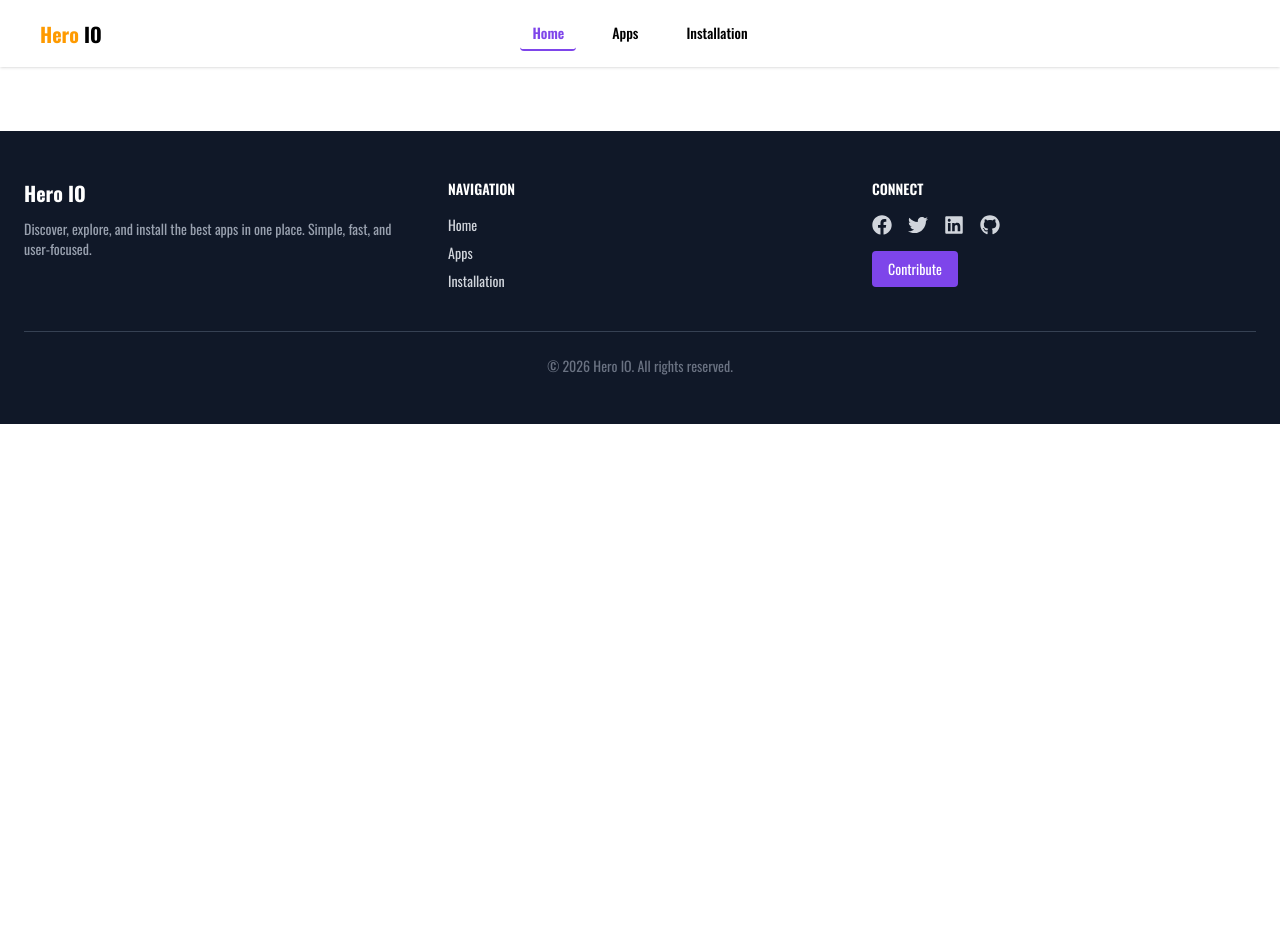
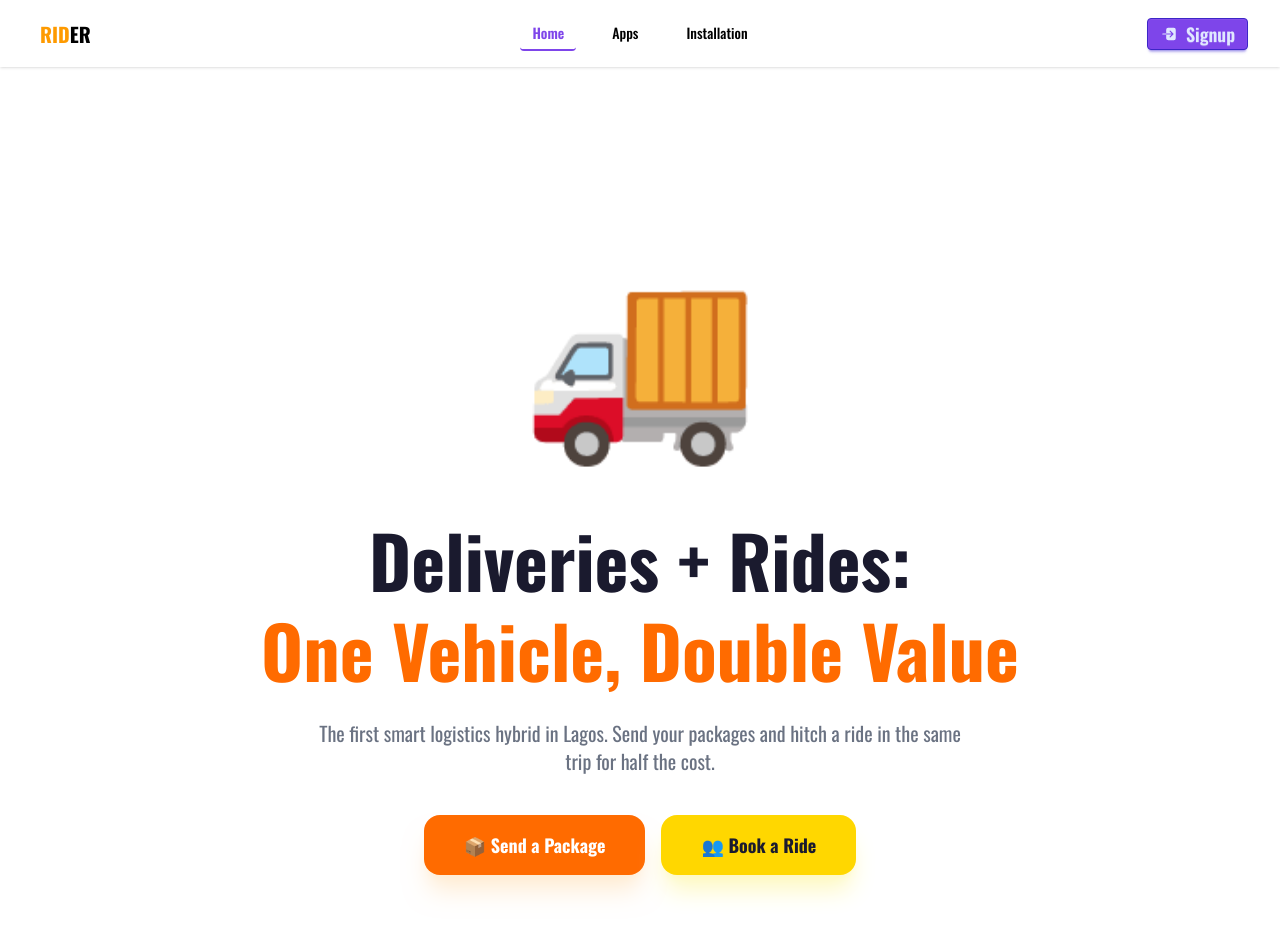
Before and after one commit to Mahmudur-Rahman-Salman/FullStack_Rider_App, a React app in the folder frontend/: page / in a window 1280 px wide. Shown: the top 952 px of the page. Before the commit the page ends 800 px from the top, so only its background shows below. Built offline with nearby package versions, Linux system fonts and the light colour scheme; the HTML template or start-up script is replaced by a standard one.

Commit message:
banner section completed

```diff
--- /dev/null
+++ b/frontend/src/components/Banner/Banner.jsx
@@ -0,0 +1,41 @@
+import React from "react";
+import { Link } from "react-router";
+
+const Banner = () => {
+  return (
+    <>
+      <section className="pt-32 pb-20 px-6">
+        <div className="max-w-7xl mx-auto text-center">
+          <div className="animate-bounce-slow text-[8rem] md:text-[12rem] mb-8">
+            🚚
+          </div>
+          <h1 className="text-4xl md:text-7xl font-extrabold text-[#1A1A2E] leading-tight">
+            Deliveries + Rides:
+            <br />
+            <span className="text-[#FF6B00]">One Vehicle, Double Value</span>
+          </h1>
+          <p className="mt-6 text-gray-500 text-lg md:text-xl max-w-2xl mx-auto">
+            The first smart logistics hybrid in Lagos. Send your packages and
+            hitch a ride in the same trip for half the cost.
+          </p>
+          <div className="mt-10 flex flex-col md:flex-row justify-center gap-4">
+            <Link
+              to="/"
+              className="bg-[#FF6B00] text-white px-10 py-4 rounded-2xl font-bold text-lg shadow-xl shadow-orange-100 hover:bg-[#e66000] transition"
+            >
+              📦 Send a Package
+            </Link>
+            <Link
+              to="/"
+              className="bg-[#FFD700] text-[#1A1A2E] px-10 py-4 rounded-2xl font-bold text-lg shadow-xl shadow-yellow-100 hover:bg-[#ffcc00] transition"
+            >
+              👥 Book a Ride
+            </Link>
+          </div>
+        </div>
+      </section>
+    </>
+  );
+};
+
+export default Banner;
--- /dev/null
+++ b/frontend/src/components/Logo/Logo.jsx
@@ -0,0 +1,14 @@
+import React from "react";
+import { Link } from "react-router";
+
+const Logo = () => {
+  return (
+    <>
+      <Link to="/" className="text-xl font-bold ml-2">
+        <span className="text-amber-500">RID</span>ER
+      </Link>
+    </>
+  );
+};
+
+export default Logo;
--- a/frontend/src/index.css
+++ b/frontend/src/index.css
@@ -1,7 +1,12 @@
 @import url("https://fonts.googleapis.com/css2?family=Oswald:wght@200..700&display=swap");
 
 @import "tailwindcss";
-@plugin "daisyui";
+@plugin "daisyui" {
+  themes:
+    light --default,
+    dark --prefersdark,
+    emerald;
+}
 
 body {
   font-family: "Oswald", sans-serif;
@@ -10,4 +15,5 @@ body {
 }
 :root {
   background-color: white;
+  color: black;
 }
--- a/frontend/src/pages/Home/Home.jsx
+++ b/frontend/src/pages/Home/Home.jsx
@@ -1,7 +1,12 @@
 import React from "react";
+import Banner from "../../components/Banner/Banner";
 
 const Home = () => {
-  return <div>Home</div>;
+  return (
+    <div className="min-h-screen">
+      <Banner></Banner>
+    </div>
+  );
 };
 
 export default Home;
--- a/frontend/src/pages/Shared/Footer/Footer.jsx
+++ b/frontend/src/pages/Shared/Footer/Footer.jsx
@@ -1,7 +1,7 @@
 import React from "react";
 import { Link } from "react-router";
-import { FaFacebook, FaGithub, FaLinkedin, FaTwitter } from 'react-icons/fa';
-
+import { FaFacebook, FaGithub, FaLinkedin, FaTwitter } from "react-icons/fa";
+import Logo from "../../../components/Logo/Logo";
 
 const Footer = () => {
   return (
@@ -11,7 +11,7 @@ const Footer = () => {
           <div className="grid grid-cols-1 md:grid-cols-3 gap-10">
             {/* Brand */}
             <div>
-              <h2 className="text-xl font-bold text-white">Hero IO</h2>
+              <Logo></Logo>
               <p className="mt-3 text-sm text-gray-400">
                 Discover, explore, and install the best apps in one place.
                 Simple, fast, and user-focused.
--- a/frontend/src/pages/Shared/Navbar/Navbar.jsx
+++ b/frontend/src/pages/Shared/Navbar/Navbar.jsx
@@ -1,5 +1,7 @@
 import React from "react";
 import { Link, NavLink } from "react-router";
+import Logo from "../../../components/Logo/Logo";
+import { IoLogIn } from "react-icons/io5";
 
 const Navbar = () => {
   const navLinkStyle = ({ isActive }) =>
@@ -42,9 +44,7 @@ const Navbar = () => {
               </div>
 
               {/* Logo */}
-              <Link to="/" className="text-xl font-bold ml-2">
-                <span className="text-amber-500">Hero</span> IO
-              </Link>
+              <Logo></Logo>
             </div>
 
             {/* CENTER: Desktop Menu */}
@@ -70,15 +70,13 @@ const Navbar = () => {
 
             {/* RIGHT: GitHub Button */}
             <div className="navbar-end">
-              {/* <a
-                href="https://github.com/Mahmudur-Rahman-Salman"
-                target="_blank"
-                rel="noreferrer"
-                className="btn btn-primary bg-[#7E45EA] btn-sm"
+              <Link
+                to="/"
+                className="btn btn-primary bg-[#7E45EA] btn-sm flex items-center gap-2 justify-center"
               >
-                <FaGithub className="rounded text-black" />
-                <span>Contribute</span>
-              </a> */}
+                <IoLogIn className="rounded  text-lg" />
+                <span className="text-lg">Signup</span>
+              </Link>
             </div>
           </div>
         </div>
--- a/frontend/src/routes/router.jsx
+++ b/frontend/src/routes/router.jsx
@@ -1,9 +1,16 @@
 import { createBrowserRouter } from "react-router";
 import RootLayouts from "../layouts/RootLayouts";
+import Home from "../pages/Home/Home";
 
 export const router = createBrowserRouter([
   {
     path: "/",
-    element: <RootLayouts></RootLayouts>
+    Component: RootLayouts,
+    children: [
+      {
+        index: true,
+        Component: Home,
+      },
+    ],
   },
 ]);
```
